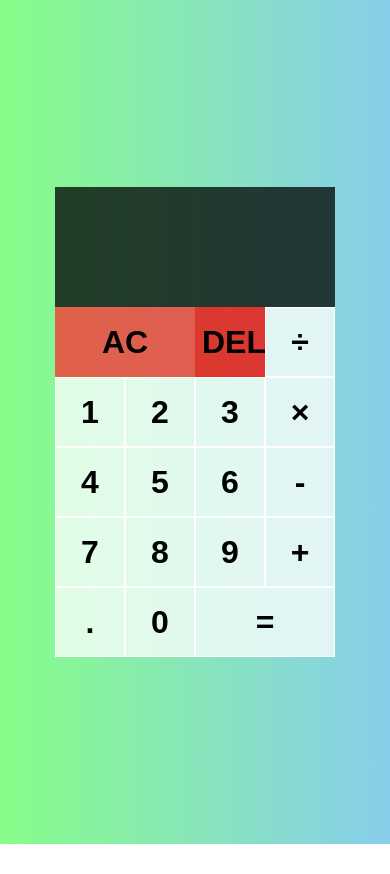
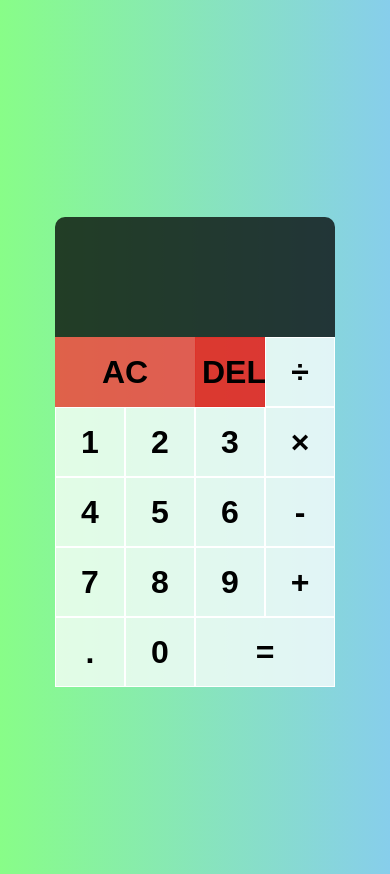
Before and after one commit to Iamandy1/My-Calculator, a plain HTML site: page index.html in a window 390 px wide. Before the commit the page ends 844 px from the top, so only its background shows below. Drawn offline with Linux system fonts and the light colour scheme.

Commit message:
Update style.css

```diff
--- a/style.css
+++ b/style.css
@@ -64,5 +64,10 @@ input{
         min-height: 100vh;
         grid-template-columns: repeat(4, 70px);
         grid-template-rows: minmax(120px, auto)repeat(5, 70px);
+        margin-top: 30px;
+}
+.outpt{
+    border-top-left-radius: 10px;
+    border-top-right-radius: 10px;
 }
 }
```
